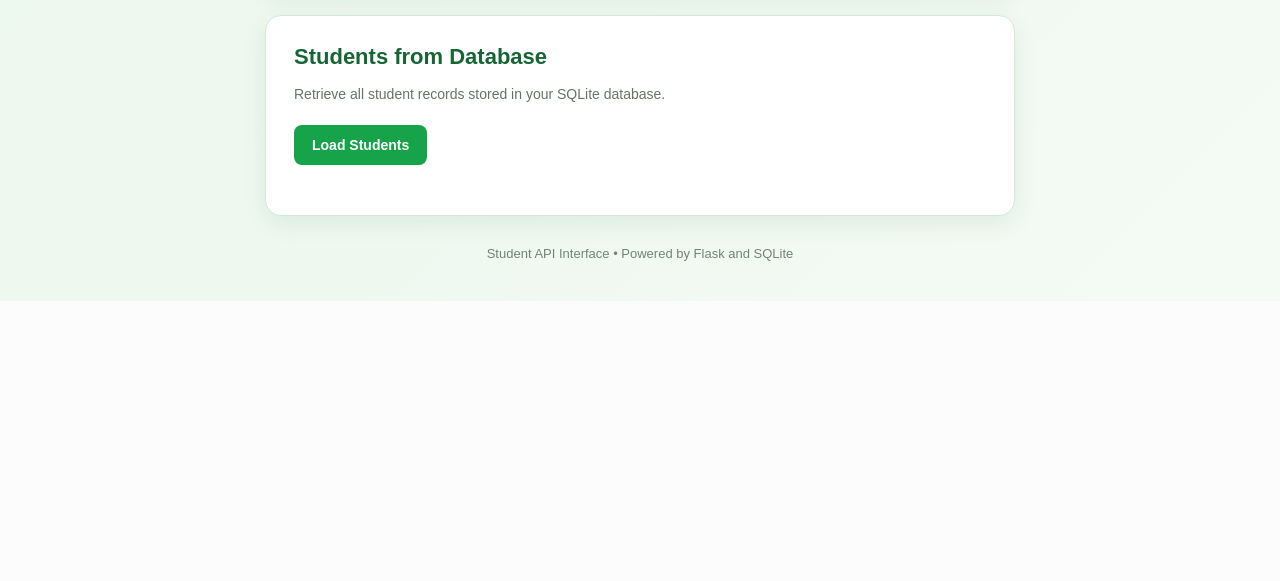
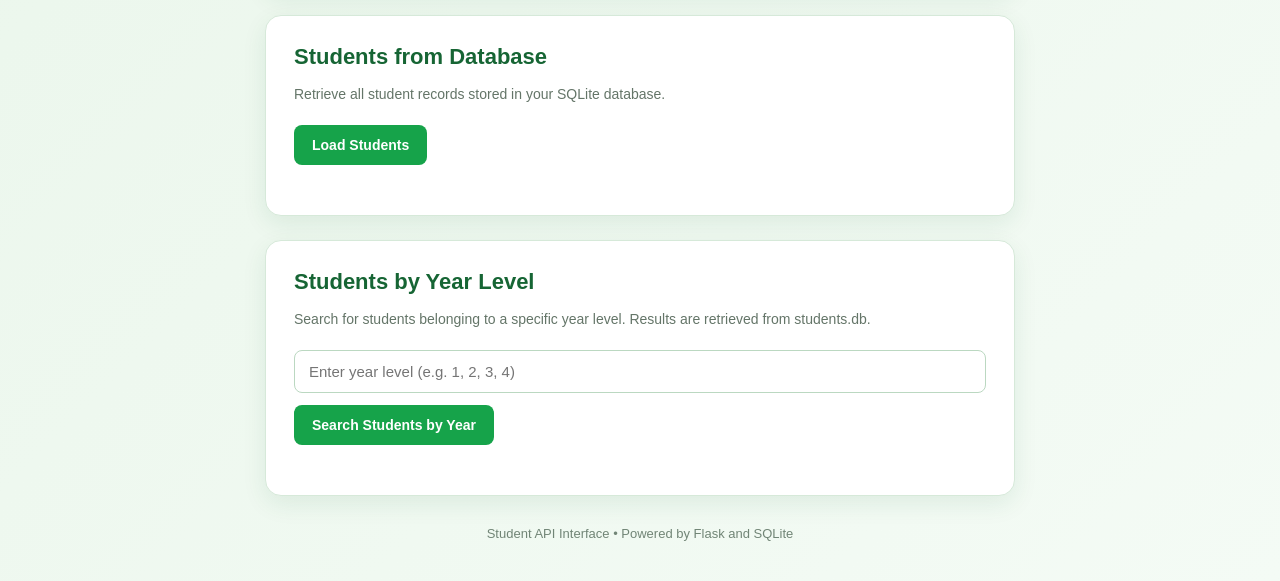
Before and after one commit to celoraveenemmanuel-ux/raveenemmanuelcelo, a Flask app: page / in a window 1280 px wide. Shown: the part 860-1441 px from the top of the page. Before the commit the page ends 1161 px from the top, so only its background shows below. Run offline with Flask 3, Linux system fonts and the light colour scheme.

Commit message:
Update student API interface

```diff
--- a/templates/index.html
+++ b/templates/index.html
@@ -7,9 +7,7 @@
     <title>Student API Interface</title>
 
     <style>
-        * {
-            box-sizing: border-box;
-        }
+        * { box-sizing: border-box; }
 
         body {
             font-family: Arial, sans-serif;
@@ -43,7 +41,7 @@
         }
 
         .card {
-            background: #ffffff;
+            background: #fff;
             padding: 28px;
             margin-bottom: 24px;
             border-radius: 16px;
@@ -67,7 +65,7 @@
 
         button {
             background: #16a34a;
-            color: #ffffff;
+            color: #fff;
             border: none;
             border-radius: 8px;
             padding: 12px 18px;
@@ -99,7 +97,8 @@
 
         #result,
         #motorcycleResult,
-        #studentList {
+        #studentList,
+        #yearStudentList {
             margin-top: 22px;
             display: grid;
             gap: 10px;
@@ -136,14 +135,13 @@
             overflow-wrap: anywhere;
         }
 
-        .hidden {
-            display: none;
-        }
+        .hidden { display: none; }
 
         .status {
             color: #647568;
             font-size: 14px;
             margin-top: 14px;
+            line-height: 1.5;
         }
 
         footer {
@@ -154,21 +152,10 @@
         }
 
         @media (max-width: 500px) {
-            body {
-                padding: 24px 14px;
-            }
-
-            header h1 {
-                font-size: 26px;
-            }
-
-            .card {
-                padding: 20px;
-            }
-
-            button {
-                width: 100%;
-            }
+            body { padding: 24px 14px; }
+            header h1 { font-size: 26px; }
+            .card { padding: 20px; }
+            button { width: 100%; }
         }
     </style>
 </head>
@@ -190,11 +177,7 @@
         <p class="description">
             Retrieve student details from the Flask API.
         </p>
-
-            <button onclick="loadStudent()">
-                Load Student Information
-            </button>
-
+        <button onclick="loadStudent()">Load Student Information</button>
         <p id="studentStatus" class="status" aria-live="polite"></p>
         <div id="result" aria-live="polite"></div>
     </section>
@@ -205,16 +188,13 @@
         <p class="description">
             Enter your first name to receive a personalized greeting.
         </p>
-
         <input
             type="text"
             id="nameInput"
             placeholder="Enter your first name"
             aria-label="Your first name"
         >
-
         <button onclick="sayHello()">Say Hello</button>
-
         <p id="greeting" class="hidden" aria-live="polite"></p>
     </section>
 
@@ -224,26 +204,45 @@
         <p class="description">
             Retrieve motorcycle details from your custom API endpoint.
         </p>
-
-            <button onclick="loadMotorcycle()">
-                Load Motorcycle Information
-            </button>
-
+        <button onclick="loadMotorcycle()">Load Motorcycle Information</button>
         <p id="motorcycleStatus" class="status" aria-live="polite"></p>
         <div id="motorcycleResult" aria-live="polite"></div>
     </section>
 
-        <!-- Students from Database -->
+    <!-- All Students from Database -->
     <section class="card">
         <h2>Students from Database</h2>
         <p class="description">
             Retrieve all student records stored in your SQLite database.
         </p>
-
         <button onclick="loadStudents()">Load Students</button>
-
         <p id="databaseStatus" class="status" aria-live="polite"></p>
         <div id="studentList" aria-live="polite"></div>
+    </section>
+
+    <!-- Additional API: Students by Year Level -->
+    <section class="card">
+        <h2>Students by Year Level</h2>
+        <p class="description">
+            Search for students belonging to a specific year level.
+            Results are retrieved from students.db.
+        </p>
+
+        <input
+            type="number"
+            id="yearInput"
+            placeholder="Enter year level (e.g. 1, 2, 3, 4)"
+            min="1"
+            step="1"
+            aria-label="Year level"
+        >
+
+        <button onclick="loadStudentsByYear()">
+            Search Students by Year
+        </button>
+
+        <p id="yearStatus" class="status" aria-live="polite"></p>
+        <div id="yearStudentList" aria-live="polite"></div>
     </section>
 
     <footer>
@@ -263,10 +262,7 @@
 
         try {
             const response = await fetch('/student');
-
-                if (!response.ok) {
-                    throw new Error('HTTP ' + response.status);
-                }
+            if (!response.ok) throw new Error('HTTP ' + response.status);
 
             const data = await response.json();
 
@@ -286,20 +282,15 @@
                 bold.textContent = label + ': ';
 
                 item.appendChild(bold);
-                    item.appendChild(
-                        document.createTextNode(
+                item.appendChild(document.createTextNode(
                     value == null ? '' : String(value)
-                        )
-                    );
-
+                ));
                 result.appendChild(item);
             });
 
-                status.textContent =
-                    'Student information loaded successfully.';
+            status.textContent = 'Student information loaded successfully.';
         } catch (error) {
-                status.textContent =
-                    'Unable to retrieve student information.';
+            status.textContent = 'Unable to retrieve student information.';
             console.error(error);
         }
     }
@@ -316,10 +307,7 @@
             const response = await fetch(
                 '/hello?name=' + encodeURIComponent(name || 'Student')
             );
-
-                if (!response.ok) {
-                    throw new Error('HTTP ' + response.status);
-                }
+            if (!response.ok) throw new Error('HTTP ' + response.status);
 
             const data = await response.json();
             greeting.textContent = data.message;
@@ -329,14 +317,9 @@
         }
     }
 
-        document.getElementById('nameInput').addEventListener(
-            'keydown',
-            event => {
-                if (event.key === 'Enter') {
-                    sayHello();
-                }
-            }
-        );
+    document.getElementById('nameInput').addEventListener('keydown', event => {
+        if (event.key === 'Enter') sayHello();
+    });
 
     // Motorcycle API
     async function loadMotorcycle() {
@@ -348,10 +331,7 @@
 
         try {
             const response = await fetch('/motorcycle');
-
-                if (!response.ok) {
-                    throw new Error('HTTP ' + response.status);
-                }
+            if (!response.ok) throw new Error('HTTP ' + response.status);
 
             const data = await response.json();
 
@@ -376,25 +356,20 @@
                 bold.textContent = label + ': ';
 
                 item.appendChild(bold);
-                    item.appendChild(
-                        document.createTextNode(
+                item.appendChild(document.createTextNode(
                     value == null ? '' : String(value)
-                        )
-                    );
-
+                ));
                 result.appendChild(item);
             });
 
-                status.textContent =
-                    'Motorcycle information loaded successfully.';
+            status.textContent = 'Motorcycle information loaded successfully.';
         } catch (error) {
-                status.textContent =
-                    'Unable to retrieve motorcycle information.';
+            status.textContent = 'Unable to retrieve motorcycle information.';
             console.error(error);
         }
     }
 
-        // Students from SQLite Database
+    // All Students from SQLite Database
     async function loadStudents() {
         const studentList = document.getElementById('studentList');
         const status = document.getElementById('databaseStatus');
@@ -404,13 +379,9 @@
 
         try {
             const response = await fetch('/students');
-
-                if (!response.ok) {
-                    throw new Error('HTTP ' + response.status);
-                }
+            if (!response.ok) throw new Error('HTTP ' + response.status);
 
             const data = await response.json();
-
             if (!Array.isArray(data)) {
                 throw new Error('Invalid student data received.');
             }
@@ -426,31 +397,104 @@
 
                 const title = document.createElement('b');
                 title.textContent =
-                        student.student_id || 'No student ID';
+                    'Student ID: ' + (student.student_id ?? 'N/A');
 
                 const details = document.createElement('p');
                 details.textContent =
-                        (student.name || 'Unknown name') + ' | ' +
-                        (student.program || 'N/A') + ' | Year ' +
+                    (student.name ?? 'Unknown name') + ' | ' +
+                    (student.program ?? 'N/A') + ' | Year ' +
                     (student.year ?? 'N/A') + ' | Section ' +
-                        (student.section || 'N/A');
+                    (student.section ?? 'N/A');
 
                 item.appendChild(title);
                 item.appendChild(document.createElement('br'));
                 item.appendChild(details);
+                studentList.appendChild(item);
+            });
 
+            status.textContent =
+                'Successfully loaded ' + data.length + ' student record(s).';
+        } catch (error) {
+            status.textContent = 'Unable to retrieve student records.';
+            console.error('Database API error:', error);
+        }
+    }
+
+    // Additional API: Students by Year Level
+    async function loadStudentsByYear() {
+        const year = document.getElementById('yearInput').value.trim();
+        const studentList = document.getElementById('yearStudentList');
+        const status = document.getElementById('yearStatus');
+
+        studentList.replaceChildren();
+
+        if (
+            year === '' ||
+            !Number.isInteger(Number(year)) ||
+            Number(year) < 1
+        ) {
+            status.textContent = 'Please enter a valid positive year level.';
+            return;
+        }
+
+        status.textContent = 'Loading students for Year ' + year + '...';
+
+        try {
+            const response = await fetch(
+                '/students/year/' + encodeURIComponent(year)
+            );
+
+            if (!response.ok) throw new Error('HTTP ' + response.status);
+
+            const data = await response.json();
+
+            if (!Array.isArray(data)) {
+                throw new Error('Invalid student data received.');
+            }
+
+            if (data.length === 0) {
+                status.textContent =
+                    'No students found for Year ' + year + '.';
+                return;
+            }
+
+            data.forEach(student => {
+                const item = document.createElement('div');
+                item.className = 'database-item';
+
+                const title = document.createElement('b');
+                title.textContent =
+                    'Student ID: ' + (student.student_id ?? 'N/A');
+
+                const details = document.createElement('p');
+                details.textContent =
+                    'Name: ' + (student.name ?? 'N/A') +
+                    ' | Program: ' + (student.program ?? 'N/A') +
+                    ' | Year: ' + (student.year ?? 'N/A') +
+                    ' | Section: ' + (student.section ?? 'N/A');
+
+                item.appendChild(title);
+                item.appendChild(document.createElement('br'));
+                item.appendChild(details);
                 studentList.appendChild(item);
             });
 
             status.textContent =
                 'Successfully loaded ' + data.length +
-                    ' student record(s).';
+                ' student(s) for Year ' + year + '.';
+
         } catch (error) {
             status.textContent =
-                    'Unable to retrieve student records.';
-                console.error('Database API error:', error);
+                'Unable to retrieve students by year level. ' +
+                'Check your Flask server and database.';
+            console.error('Year-level API error:', error);
         }
     }
+
+    // Search by pressing Enter
+    document.getElementById('yearInput').addEventListener('keydown', event => {
+        if (event.key === 'Enter') loadStudentsByYear();
+    });
 </script>
 </body>
 </html>
```
Lines whose indentation alone changed are shown as unchanged.
